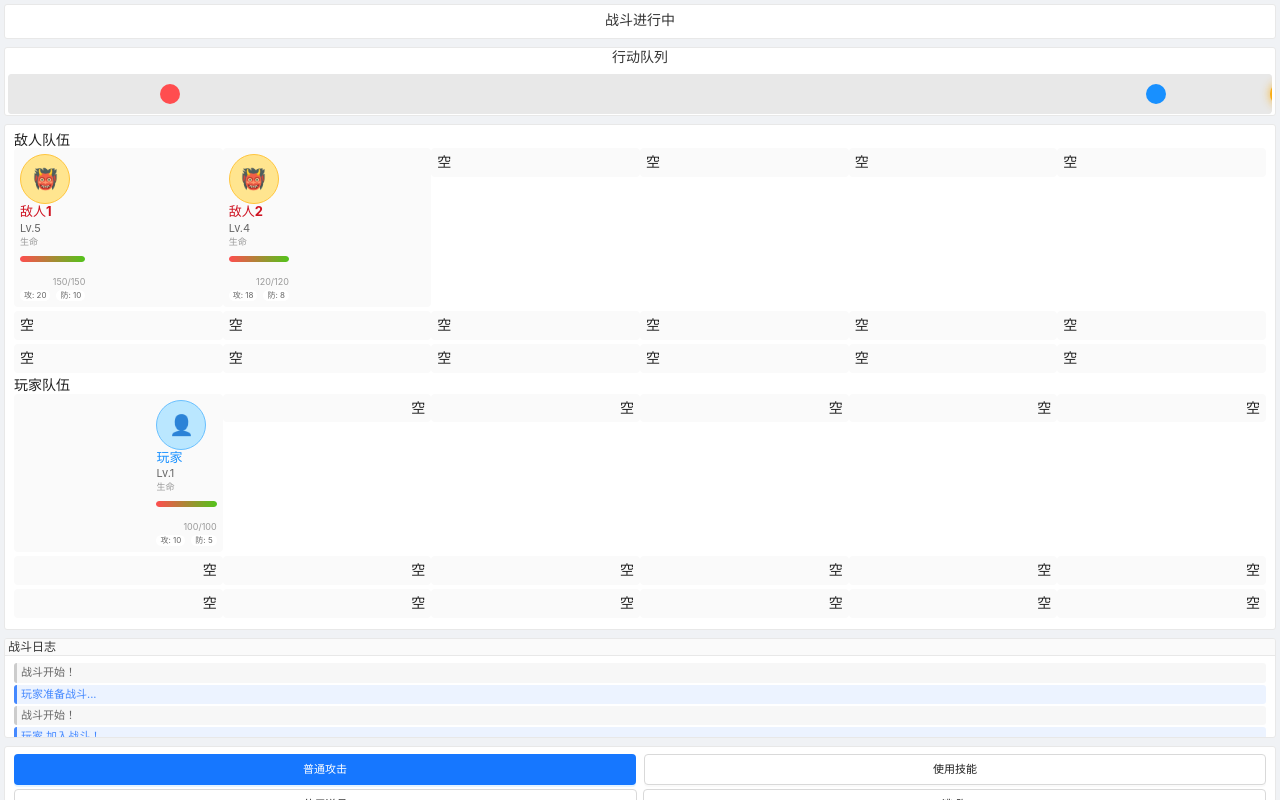
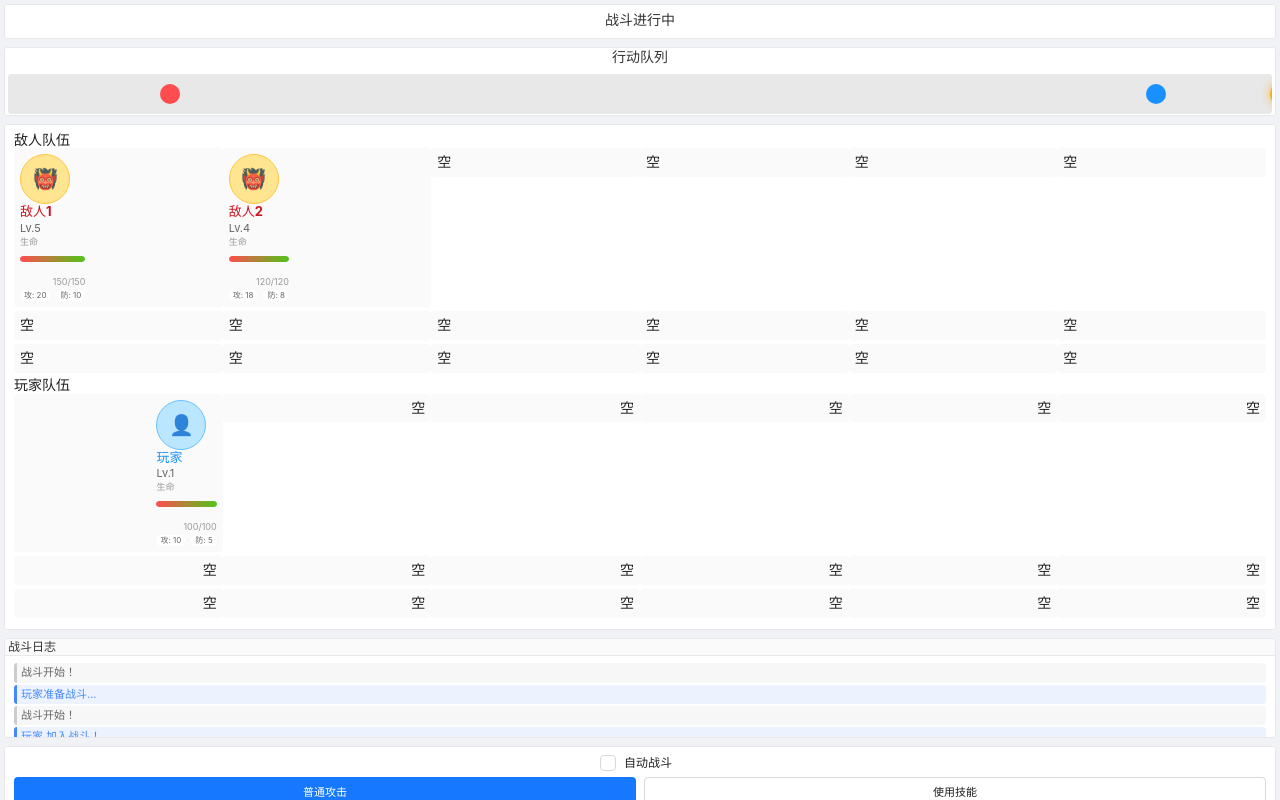
Before and after one commit to seven-it-work/godot-compoent, a Vue app in the folder vue-antd/: page /temp_html/mobile/battle in a window 1280 px wide. Built offline with nearby package versions, Linux system fonts and the light colour scheme; the HTML template or start-up script is replaced by a standard one.

Commit message:
feat(战斗): 添加自动战斗功能开关
- 在战斗界面添加自动战斗复选框
- 当开启自动战斗时，玩家角色会自动执行攻击
- 添加战斗结束条件检查（全部敌人或玩家死亡时结束战斗）

```diff
--- a/vue-antd/src/mobile/战斗.vue
+++ b/vue-antd/src/mobile/战斗.vue
@@ -185,6 +185,13 @@
         :bordered="true"
         style="margin-top: 8px"
       >
+        <!-- 自动战斗开关 -->
+        <div style="margin-bottom: 4px; display: flex; align-items: center; justify-content: center;">
+          <a-checkbox v-model:checked="autoBattle" style="font-size: 12px;">
+            自动战斗
+          </a-checkbox>
+        </div>
+
         <a-row :gutter="[8, 8]">
           <a-col :span="12">
             <a-button
@@ -345,6 +352,7 @@ const logRef = ref<HTMLElement | null>(null);
 const battleStarted = ref(false);
 const battleEnded = ref(false);
 const isPaused = ref(false);
+const autoBattle = ref(false); // 自动战斗开关
 
 // 当前行动的角色
 const currentActor = ref<{ id: string; team: "player" | "enemy" } | null>(null);
@@ -560,6 +568,18 @@ const performAttack = () => {
 const updateActionProgress = () => {
   if (isPaused.value || battleEnded.value) return;
 
+  // 先检查战斗是否已经结束（玩家或敌人全部死亡）
+  const allEnemiesDead = enemyTeam.value.allTeammates.every(enemy => enemy.attributes.health <= 0);
+  const allPlayersDead = playerTeam.value.allTeammates.every(player => player.attributes.health <= 0);
+
+  if (allEnemiesDead) {
+    handleEndBattle(true);
+    return;
+  } else if (allPlayersDead) {
+    handleEndBattle(false);
+    return;
+  }
+
   // 更新所有角色的进度
   actionQueue.value.forEach(character => {
     // 只更新活着的角色
@@ -592,8 +612,13 @@ const updateActionProgress = () => {
         setTimeout(() => {
           performAttack();
         }, 1000);
+      } else if (autoBattle.value) {
+        // 玩家角色开启自动战斗时自动执行攻击
+        setTimeout(() => {
+          performAttack();
+        }, 500);
       }
-      // 玩家角色等待手动操作
+      // 玩家角色未开启自动战斗时等待手动操作
     }
   }
 };
```
